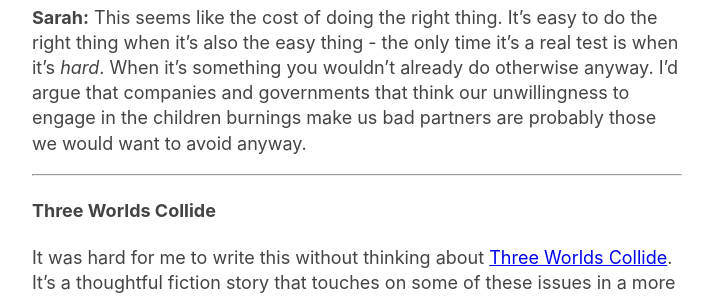
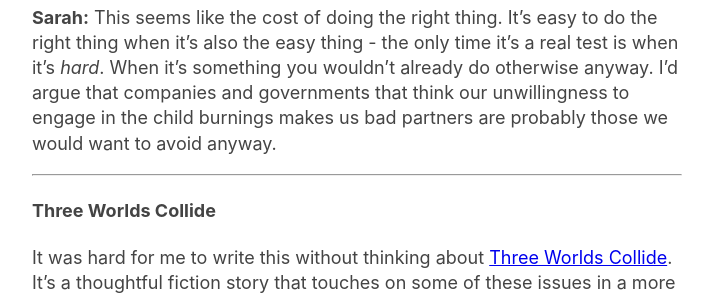
Before and after one commit to zalberico/zalberico.github.io, a Jekyll site: the page built from _posts/2020-06-13-zoom-in-china.markdown, in a window 1280 px wide and 900 px high, scrolled down 4291 px. Shown: the part 496-795 px from the top of the window, without its empty margins (283-994 px from the left). Built offline with Jekyll 4.4.1, drawn with Linux system fonts in a browser that asks for light colours.

Commit message:
even more small grammar fixes

```diff
--- a/_posts/2020-06-13-zoom-in-china.markdown
+++ b/_posts/2020-06-13-zoom-in-china.markdown
@@ -59,7 +59,7 @@ I understand the historical risk of imposing your views on another culture, but
 
 **Exec:** You may be able to say we shouldn't engage in this market at all and feel good about it, but we can't afford not to - others will step in and get a stronger position. Countries that think we'll apply our own ethical framework to their policy might avoid signing with us at all if they think we'll walk away because of our own arbitrary ethical standards.
 
-**Sarah:** This seems like the cost of doing the right thing. It's easy to do the right thing when it's also the easy thing - the only time it's a real test is when it's *hard*. When it's something you wouldn't already do otherwise anyway. I'd argue that companies and governments that think our unwillingness to engage in the children burnings make us bad partners are probably those we would want to avoid anyway.
+**Sarah:** This seems like the cost of doing the right thing. It's easy to do the right thing when it's also the easy thing - the only time it's a real test is when it's *hard*. When it's something you wouldn't already do otherwise anyway. I'd argue that companies and governments that think our unwillingness to engage in the child burnings makes us bad partners are probably those we would want to avoid anyway.
 
 ---
 
```
